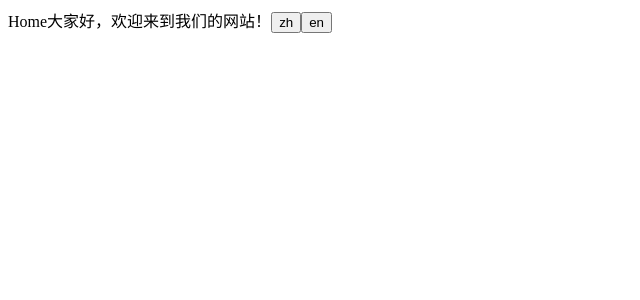
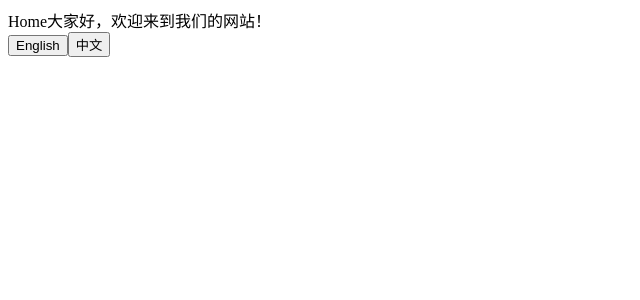
Before and after one commit to zhen-zhong/learn_nextjs, a Next.js app: page / in a window 1280 px wide. Shown: the top 300 px of the page, without its empty margins (0-640 px from the left). Built offline with nearby package versions, Linux system fonts and the light colour scheme; no server answers.

Commit message:
feat: 添加zustand状态管理以支持语言切换，更新布局和页面组件以动态加载语言消息

```diff
--- a/package.json
+++ b/package.json
@@ -12,7 +12,8 @@
     "next": "15.1.6",
     "next-intl": "^3.26.4",
     "react": "^19.0.0",
-    "react-dom": "^19.0.0"
+    "react-dom": "^19.0.0",
+    "zustand": "^5.0.3"
   },
   "devDependencies": {
     "@types/node": "^20.17.16",
--- a/src/app/layout.tsx
+++ b/src/app/layout.tsx
@@ -1,23 +1,38 @@
-import { NextIntlClientProvider } from 'next-intl';
-import { getLocale, getMessages } from 'next-intl/server';
+"use client";
 
-export default async function RootLayout({
-  children
-}: {
-  children: React.ReactNode;
-}) {
-  const locale = await getLocale();
+import React, { useState, useEffect } from "react";
+import { IntlProvider } from "next-intl";
+import useLanguageStore from "src/store/useLanguageStore";
 
-  // Providing all messages to the client
-  // side is the easiest way to get started
-  const messages = await getMessages();
+export default function RootLayout({ children }: { children: React.ReactNode }) {
+
+  const [localeMessages, setLocaleMessages] = useState<any>(null); // 语言消息
+  const { locale, setLocale } = useLanguageStore((state) => state);
+
+  // 在组件加载时，根据当前的 locale 加载消息文件
+  useEffect(() => {
+    const loadMessages = async () => {
+      try {
+        const messages = await import(`../public/locales/${locale}/common.json`);
+        setLocaleMessages(messages.default); // 设置翻译消息
+      } catch (error) {
+        console.error("Error loading language messages:", error);
+      }
+    };
+
+    loadMessages();
+  }, [locale]);
 
   return (
     <html lang={locale}>
       <body>
-        <NextIntlClientProvider messages={messages}>
-          {children}
-        </NextIntlClientProvider>
+        {localeMessages && (
+          <IntlProvider locale={locale} messages={localeMessages}>
+            <div>
+              {children}
+            </div>
+          </IntlProvider>
+        )}
       </body>
     </html>
   );
--- a/src/app/page.tsx
+++ b/src/app/page.tsx
@@ -1,22 +1,18 @@
 "use client"
 
 import { useTranslations, useLocale } from 'next-intl';
-import utils from 'src/utils/utils';
+import useLanguageStore from 'src/store/useLanguageStore';
 const Home = () => {
   const t = useTranslations();
-  const locale = useLocale();
-
-  function change(e: string) {
-    console.log(locale, 'locale');
-    utils.setLanguageCookie(e);
-    console.log(utils.getLanguageFromCookie());
-  }
+  const { locale, setLocale } = useLanguageStore((state) => state);
 
   return (
     <>Home
       {t('test')}
-      <button onClick={() => { change('zh') }}>zh</button>
-      <button onClick={() => { change('en') }}>en</button>
+      <div>
+        <button onClick={() => setLocale("en")}>English</button>
+        <button onClick={() => setLocale("zh")}>中文</button>
+      </div>
     </>
   )
 }
--- /dev/null
+++ b/src/store/useLanguageStore.ts
@@ -0,0 +1,23 @@
+import { create } from 'zustand';
+import { persist, createJSONStorage } from 'zustand/middleware';
+
+interface LanguageState {
+    locale: string;
+    setLocale: (locale: string) => void;
+}
+
+// 使用 `persist` 中间件时需要通过类型推导
+const useLanguageStore = create<LanguageState>()(
+    persist(
+        (set) => ({
+            locale: 'zh', // 默认语言
+            setLocale: (locale: string) => set({ locale }),
+        }),
+        {
+            name: 'language-storage', // 持久化的键
+            storage: createJSONStorage(() => localStorage), // 使用 localStorage
+        }
+    )
+);
+
+export default useLanguageStore;
--- a/src/utils/utils.ts
+++ b/src/utils/utils.ts
@@ -20,7 +20,7 @@ function getLanguageFromCookie(): string {
             return c.substring(name.length, c.length);
         }
     }
-    return "";
+    return 'zh'; // 默认语言为中文
 }
 
 export default { setLanguageCookie, getLanguageFromCookie };
```
Also changed, not shown: 1 other file (tests, documents, lock files or other folders).
